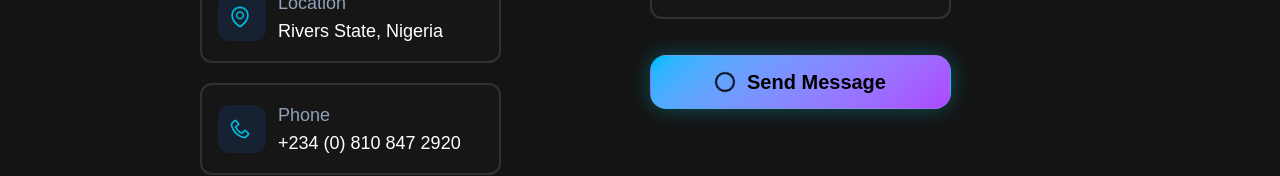
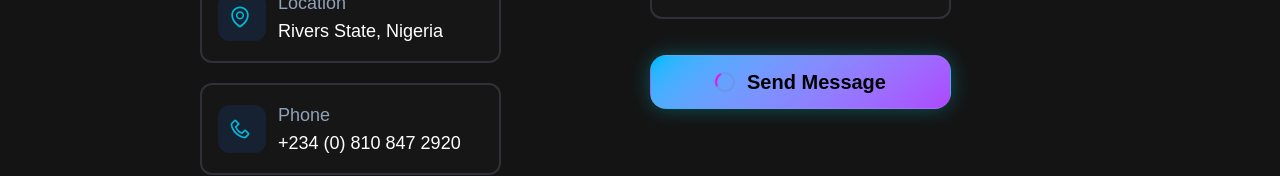
Before and after one commit to egharevbanosa58-debug/my-code-stack, a Next.js app in the folder my-stack/: page / in a window 1280 px wide. Both pictures are taken after typing "Sample", "name@example.com", "Sample" into the empty fields and a click on the button "Send Message". Shown: the part 6474-6650 px from the top of the page. Built offline with nearby package versions, Linux system fonts and the light colour scheme.

Commit message:
Fixed the loading animation

```diff
--- a/my-stack/app/page.js
+++ b/my-stack/app/page.js
@@ -567,7 +567,8 @@ on 2025-11-02</p>
                   <button className="text-white dark:text-black text-xl font-semibold bg-linear-140 from-sky-400 to-purple-500 dark:shadow-[0_0_20px_#00e1ff4d] hover:shadow-[0_0_30px_#00e1ff4d] transition-all duration-400 w-full md:w-[70%] rounded-2xl border border-slate-400/20 px-4 py-3 cursor-pointer flex items-center gap-2 md:gap-3 mt-5 justify-center" disabled={loading}>
                     {loading && (
                       // <FaSpinner className="animate-spin dark:text-slate-400 text-slate-600"/>
-                      <span className="inline-block border-2 border-white font-bold dark:border-black border-t-transparent rounded-full h-5 w-5 animate-spin"></span>
+                      // <span className="inline-block border-2 border-white border-t-transparent font-bold dark:border-black rounded-full h-5 w-5 animate-spin"></span>
+                      <span className="inline-block h-5 w-5 animate-spin rounded-full border-2 border-slate-500/20 border-t-[#f302df] shrink-0 align-middle"></span>
                     )}
                     {!loading && (
                       <AiOutlineSend className="h-6 w-6 font-bold -rotate-45" />
```
